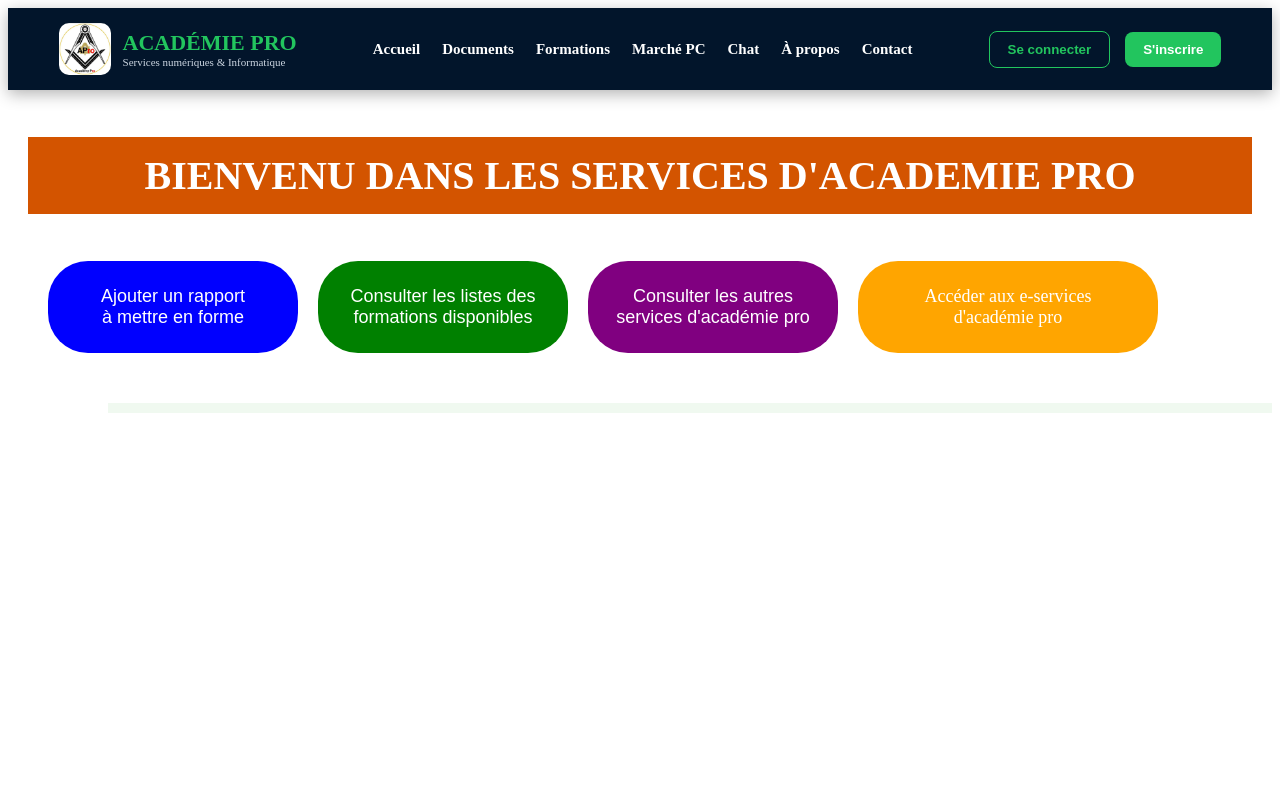
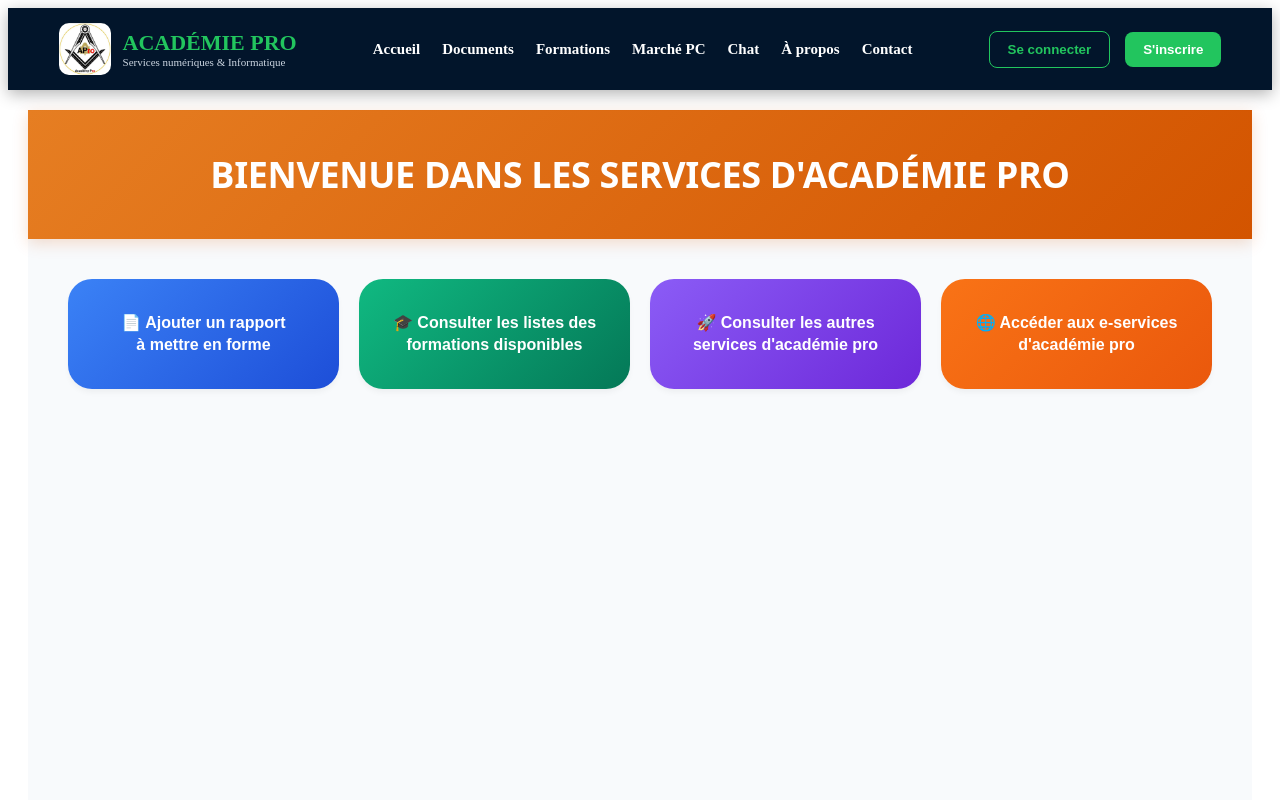
Before and after one commit to COULIBALY663/APPAPRO, a React (Vite) app in the folder gestion-apro/: page /documents in a window 1280 px wide. Shown: the top 800 px of the page. Built offline with nearby package versions, Linux system fonts and the light colour scheme; sample sign-in values are in the browser's storage.

Commit message:
mon troisieme commit

```diff
--- a/gestion-apro/src/pages/Documents.jsx
+++ b/gestion-apro/src/pages/Documents.jsx
@@ -16,71 +16,118 @@ export default function Documents() {
   };
 
   return (
-    <div>
-      {/* 🔥 TITRE */}
-      <h1
+    <div
+      style={{
+        fontFamily: "system-ui, -apple-system, sans-serif",
+        background: "#f8fafc",
+        minHeight: "100vh",
+      }}
+    >
+      {/* Injection des animations Hover */}
+      <style>{`
+        .action-btn {
+          transition: all 0.3s cubic-bezier(0.4, 0, 0.2, 1) !important;
+        }
+        .action-btn:hover {
+          transform: translateY(-4px);
+          box-shadow: 0 12px 20px -5px rgba(0, 0, 0, 0.15) !important;
+          filter: brightness(1.1);
+        }
+      `}</style>
+
+      {/* 🍊 BANNIÈRE TITRE RESPONSIVE */}
+      <div
         style={{
-          backgroundColor: "#D35400",
+          background: "linear-gradient(135deg, #E67E22 0%, #D35400 100%)", // Dégradé plus moderne
           color: "white",
-          padding: "15px",
+          padding: "clamp(20px, 4vw, 40px) 20px", // S'adapte sur mobile
           textAlign: "center",
-          fontSize: "40px",
+          boxShadow: "0 4px 15px rgba(211, 84, 0, 0.2)",
         }}
       >
-        BIENVENU DANS LES SERVICES D'ACADEMIE PRO
-      </h1>
+        <h1
+          style={{
+            margin: 0,
+            fontSize: "clamp(22px, 4vw, 36px)", // Ne déborde pas sur petit écran
+            fontWeight: "800",
+            letterSpacing: "-0.01em",
+            textTransform: "uppercase",
+          }}
+        >
+          Bienvenue dans les services d'Académie Pro
+        </h1>
+      </div>
 
-      {/* 🔥 CONTENEUR DES BOUTONS */}
+      {/* 🎛️ GRILLE DES BOUTONS RESPONSIVE */}
       <div
         style={{
-          display: "flex",
+          display: "grid",
+          // S'aligne sur 1 colonne sur mobile, et répartit équitablement jusqu'à 4 sur PC
+          gridTemplateColumns: "repeat(auto-fit, minmax(240px, 1fr))",
           gap: "20px",
-          alignItems: "center",
-          flexWrap: "wrap",
-          padding: "20px",
+          padding: "clamp(20px, 5vw, 40px) clamp(15px, 5vw, 40px)",
+          maxWidth: "1400px",
+          margin: "0 auto",
         }}
       >
         {/* 🔵 Bouton 1 */}
-        <button onClick={handleAddDocument} style={buttonStyle("blue")}>
-          Ajouter un rapport <br /> à mettre en forme
+        <button
+          className="action-btn"
+          onClick={handleAddDocument}
+          style={buttonStyle("linear-gradient(135deg, #3b82f6, #1d4ed8)")}
+        >
+          📄 Ajouter un rapport <br /> à mettre en forme
         </button>
 
         {/* 🟢 Bouton 2 */}
-        <button onClick={handleAddDocument1} style={buttonStyle("green")}>
-          Consulter les listes des <br /> formations disponibles
+        <button
+          className="action-btn"
+          onClick={handleAddDocument1}
+          style={buttonStyle("linear-gradient(135deg, #10b981, #047857)")}
+        >
+          🎓 Consulter les listes des <br /> formations disponibles
         </button>
 
         {/* 🟣 Bouton 3 */}
-        <button onClick={handleAddDocument2} style={buttonStyle("purple")}>
-          Consulter les autres <br /> services d'académie pro
+        <button
+          className="action-btn"
+          onClick={handleAddDocument2}
+          style={buttonStyle("linear-gradient(135deg, #8b5cf6, #6d28d9)")}
+        >
+          🚀 Consulter les autres <br /> services d'académie pro
         </button>
 
-        {/* 🟠 Bouton 4 (à droite) */}
-        <div
+        {/* 🟠 Bouton 4 (Remplacé par un vrai bouton sémantique) */}
+        <button
+          className="action-btn"
           onClick={() => navigate("/eservice")}
-          style={{
-            ...buttonStyle("orange"),
-             // 🔥 pousse à droite
-          }}
+          style={buttonStyle("linear-gradient(135deg, #f97316, #ea580c)")}
         >
-          Accéder aux e-services <br /> d'académie pro
-        </div>
+          🌐 Accéder aux e-services <br /> d'académie pro
+        </button>
       </div>
     </div>
   );
 }
 
 //
-// 🎨 STYLE GLOBAL DES BOUTONS
+// 🎨 STYLE DESIGN PREMIUM & FLEXIBLE
 //
-const buttonStyle = (color) => ({
-  backgroundColor: color,
+const buttonStyle = (gradientBackground) => ({
+  background: gradientBackground,
   color: "white",
-  padding: "25px",
+  padding: "30px 20px",
   border: "none",
-  borderRadius: "40px",
-  fontSize: "18px",
+  borderRadius: "24px", // Un arrondi à 24px fait beaucoup plus moderne et pro que 40px
+  fontSize: "16px",
+  fontWeight: "700",
+  lineHeight: "1.4",
   cursor: "pointer",
-  minWidth: "250px",
   textAlign: "center",
+  display: "flex",
+  flexDirection: "column",
+  alignItems: "center",
+  justifyContent: "center",
+  minHeight: "110px",
+  boxShadow: "0 4px 6px -1px rgba(0, 0, 0, 0.05)",
 });
```
